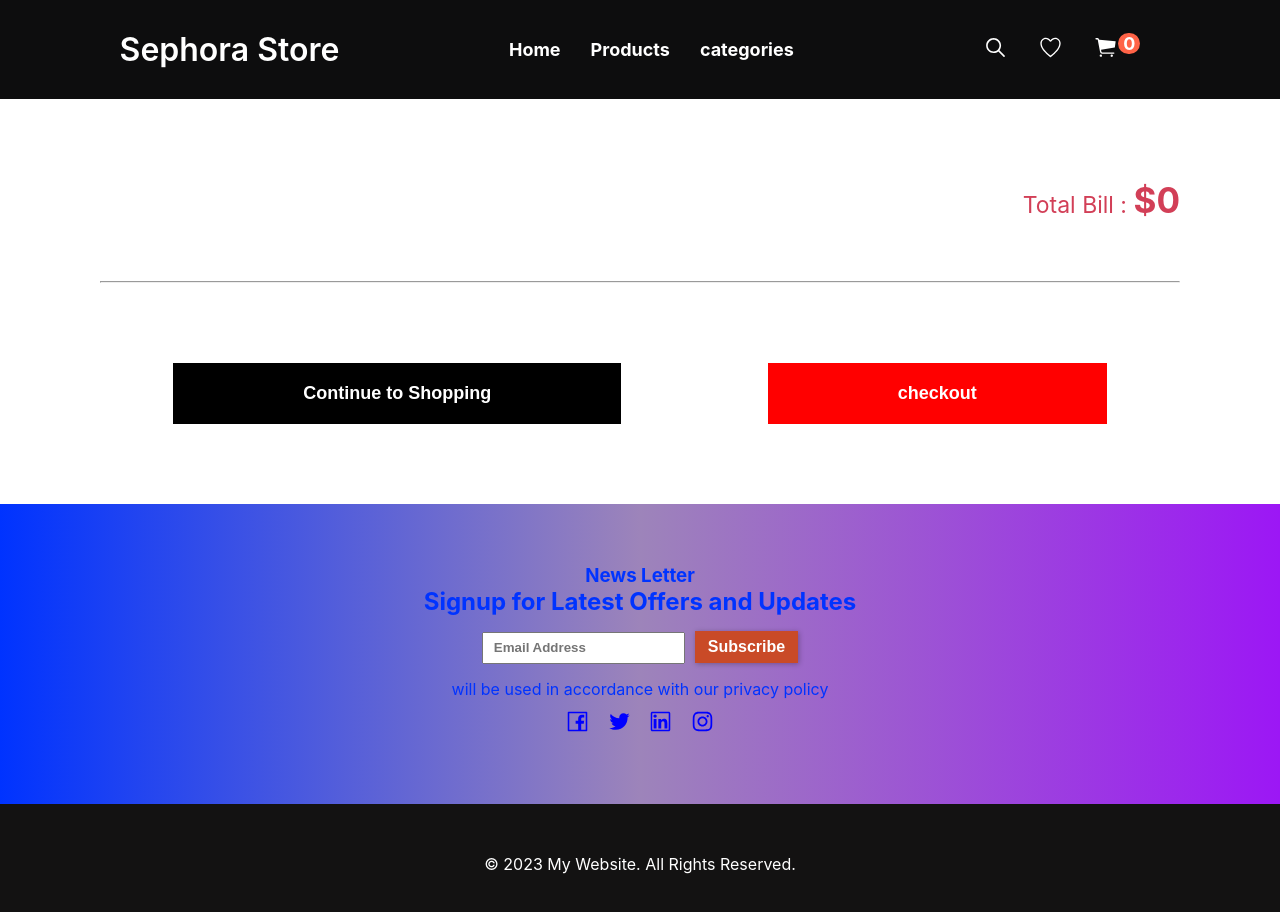
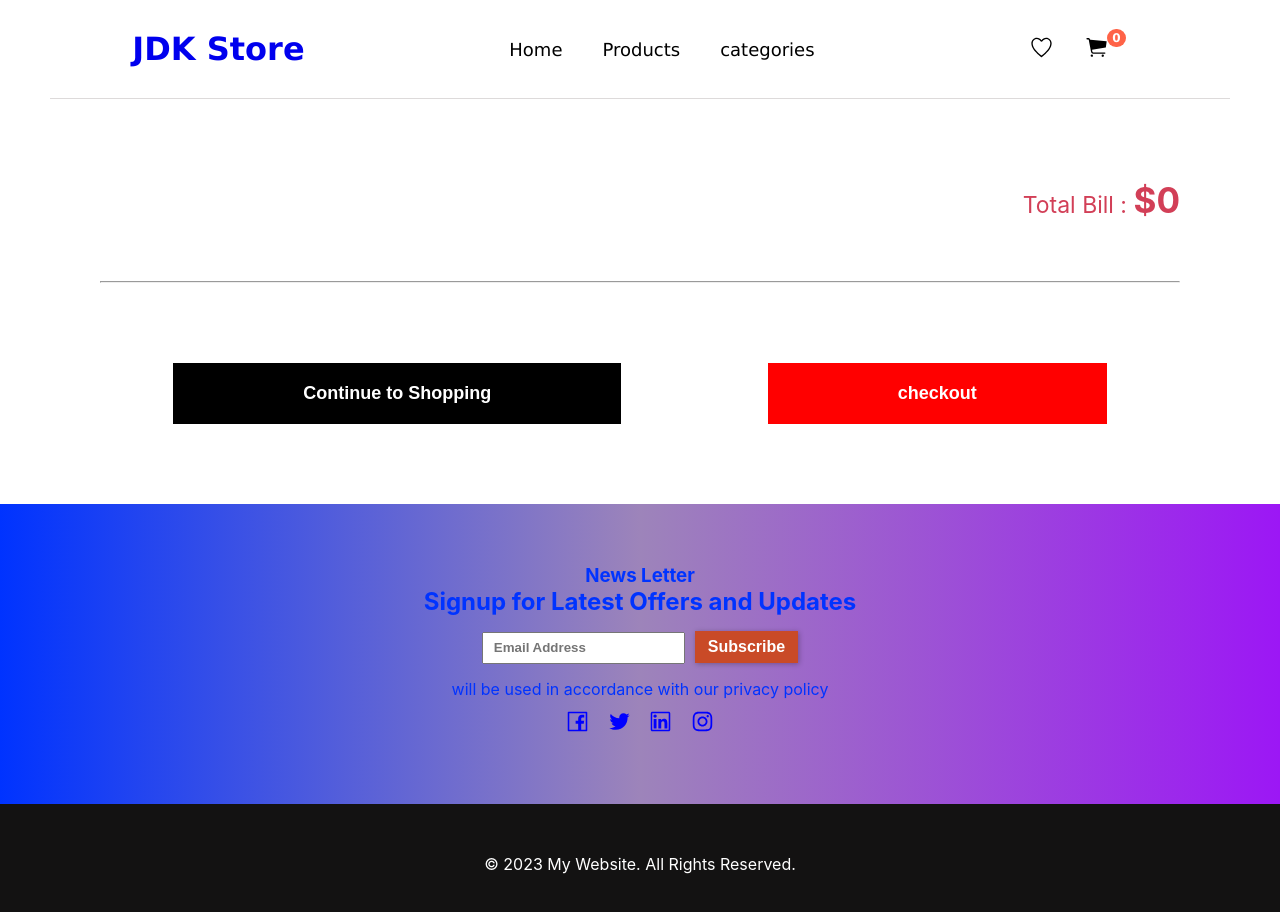
Before and after one commit to abrar0123/react-e-commerce-website, a React (Create React App) app: page /Cart in a window 1280 px wide. Shown: the top 912 px of the page. Built offline with nearby package versions, Linux system fonts and the light colour scheme.

Commit message:
makes header more stylish and also fix style

```diff
--- a/src/components/MainHeader/firstHeader/Header.js
+++ b/src/components/MainHeader/firstHeader/Header.js
@@ -28,54 +28,50 @@ export default function Header() {
       <header>
         <Card className="headercontainer">
           <Container>
-            <h1>Sephora Store</h1>
+            <h1>
+              <Link to="/">JDK Store</Link>
+            </h1>
           </Container>
+
+          <Card className="navBar">
+            <ul className="navList flex spaceb">
+              <li className="navItem">
+                <Link to="/">Home</Link>
+              </li>
+              <li className="navItem">
+                <Link to="/Products">Products</Link>
+              </li>
+              <li className="navItem">
+                <Link to="/categories">categories</Link>
+              </li>
+            </ul>
+          </Card>
 
           <nav>
             <ul>
               <li>
-                <Link to="/">Home</Link>
-              </li>
-              <li>
-                <Link to="/Products">Products</Link>
-              </li>
-              <li>
-                <Link to="/categories">categories</Link>
-              </li>
-              {/* <Button onClick={handleCartOpen}></Button> */}
-            </ul>
-          </nav>
-
-          <nav>
-            <ul>
-              {/* course */}
-              <li>
-                <a href="#">
-                  <IoIosSearch color="white" size={25} />
-                </a>
-              </li>
-              <li>
                 <a href="#">
                   <IoIosHeartEmpty
-                    color="white"
+                    color="black"
                     size={25}
-                    onClick={handleCartOpen}
+                    // onClick={handleCartOpen}
                   />
                 </a>
               </li>
               <li>
-                {/* <a href="#">
-              </a> */}
                 <Link to="/Cart">
-                  <IoIosCart color="white" size={25} />
+                  <IoIosCart color="black" size={25} className="iconstyle" />
                   <span
                     style={{
                       background: "tomato",
-                      borderRadius: "50px",
-                      padding: "0px 5px",
+                      color: "white",
+                      borderRadius: "25px",
+                      padding: "2px 5px",
+                      fontSize: "12px",
                       position: "relative",
-                      bottom: "10px",
-                      // right: "10px",
+                      bottom: "18px",
+
+                      right: "2px",
                     }}
                   >
                     {cart}
--- a/src/components/MainHeader/firstHeader/header.css
+++ b/src/components/MainHeader/firstHeader/header.css
@@ -3,36 +3,81 @@
 }
 
 header {
-  background-color: rgb(13, 13, 14);
+  /* background-color: rgb(13, 13, 14); */
+  color: black;
   padding: 30px 0px;
   /* position: fixed; */
   /* width: 100%; */
   box-sizing: border-box;
-  /* border-bottom: 5px solid red; */
   z-index: 1;
+  border-bottom: 1px solid rgba(207, 203, 203, 0.701);
+  margin: 0 50px;
 }
 
 .headercontainer {
   margin: 0 auto;
-  justify-content: space-evenly;
+  justify-content: space-around;
   align-items: center;
   display: flex;
+  font-family: Verdana, Geneva, Tahoma, sans-serif;
 }
 
 header .headercontainer h1 {
-  color: white;
   margin: 0px;
   font-weight: 600;
 }
-
+header .headercontainer h1 a {
+  text-decoration: none;
+}
+header .headercontainer h1 a:active {
+  color: rgb(71, 9, 84);
+}
 header .headercontainer h1:hover {
+  cursor: pointer;
+}
+header .headercontainer h1:active {
   transform: translate(-2px, -1px);
   cursor: pointer;
 }
 
+.navBar {
+}
+.navBar .navList {
+  list-style: none;
+  margin: 0px;
+  gap: 0px 40px;
+}
+.navBar .navList .navItem {
+  /* margin-right: 30px; */
+  /* margin: 0px; */
+  padding: 0px;
+}
+.navBar .navList .navItem a {
+  color: black;
+  text-decoration: none;
+  font-size: 18px;
+  font-weight: 500;
+}
+.navBar .navList .navItem a:hover {
+  color: rgb(142, 42, 165);
+}
+.navBar .navList .navItem a:active {
+  opacity: 0.7;
+}
 .headercontainer nav ul {
   list-style: none;
   margin: 0px;
+}
+
+/* reuseable styles */
+
+.flex {
+  display: flex;
+  align-items: center;
+}
+
+.spaceb {
+  justify-content: space-between;
 }
 
 .headercontainer nav ul li {
@@ -43,21 +88,28 @@ header .headercontainer h1:hover {
 }
 
 .headercontainer nav ul li a {
-  color: white;
   font-size: 18px;
   font-weight: bold;
   text-decoration: none;
   padding: 5px 10px;
 }
 .headercontainer nav ul li a:hover {
-  /* color: rgb(169, 110, 232); */
-  transition: all 0.3s ease;
-  opacity: 0.8;
+  color: rgb(169, 110, 232);
+  /* opacity: 0.8; */
+}
 
-}
 .headercontainer nav ul li a:active {
   /* background-color: rgb(197, 210, 222); */
-  opacity: 0.5;
+  opacity: 0.7;
   /* color: rgb(123, 12, 241); */
   transform: translate(-2px, -1px);
 }
+
+@media screen and (max-width: 768px) {
+  .navBar {
+    position: relative;
+  }
+  .navBar .navList {
+    display: none;
+  }
+}
```
